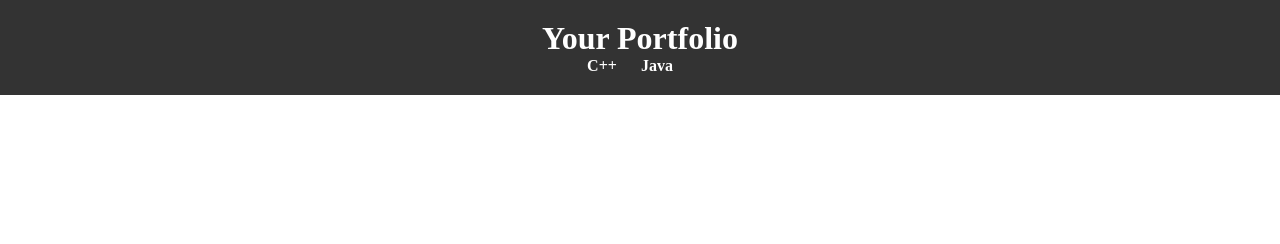
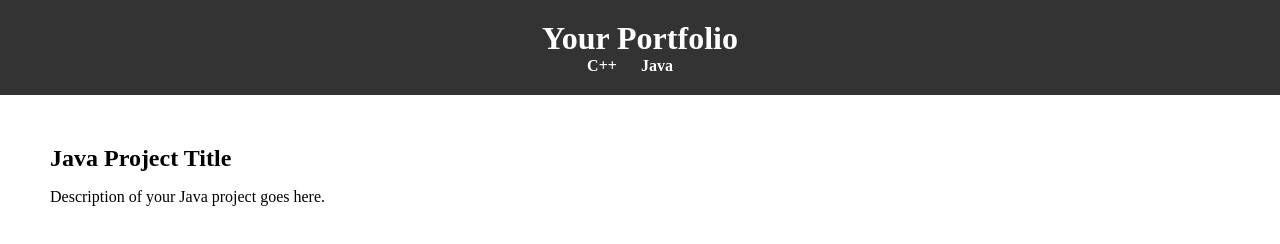
Before and after one commit to velazquezabraham/velazquezabraham.github.io, a plain HTML site: page HTML/index.html in a window 1280 px wide. Both pictures are taken after a click on the link "Java". Drawn offline with Linux system fonts and the light colour scheme.

Commit message:
added java description for one project

```diff
--- a/HTML/index.html
+++ b/HTML/index.html
@@ -25,7 +25,8 @@
     </section>
 
     <section id="java">
-        <!-- Content for Java projects goes here -->
+        <h2>Java Project Title</h2>
+        <p>Description of your Java project goes here.</p>
     </section>
     <!-- Add more sections for other languages -->
 
```
